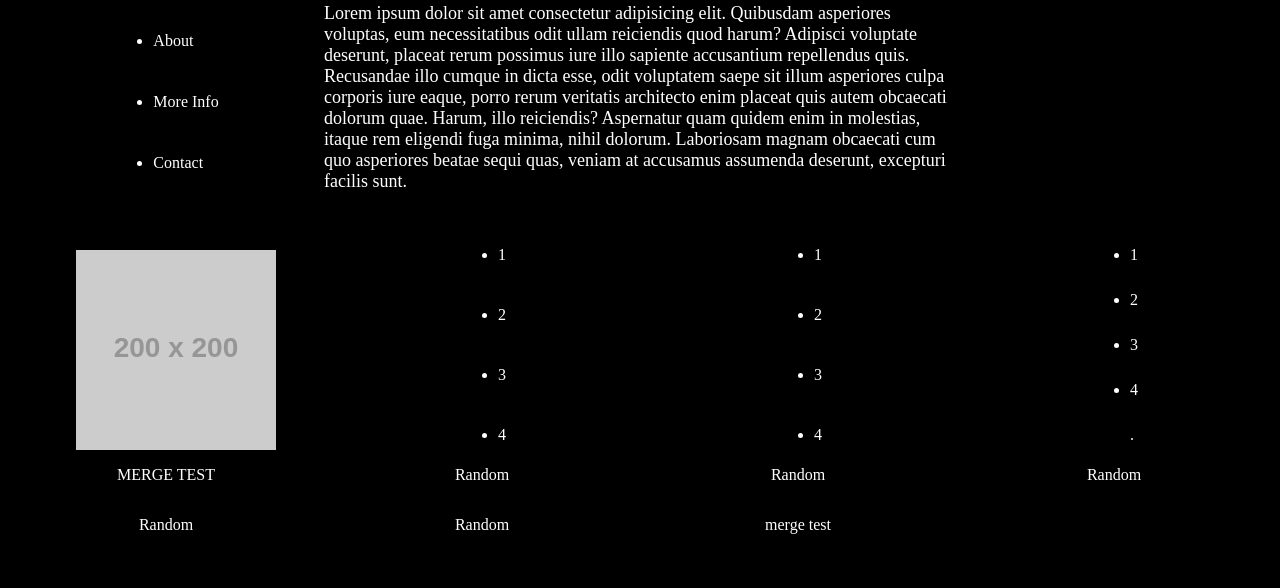
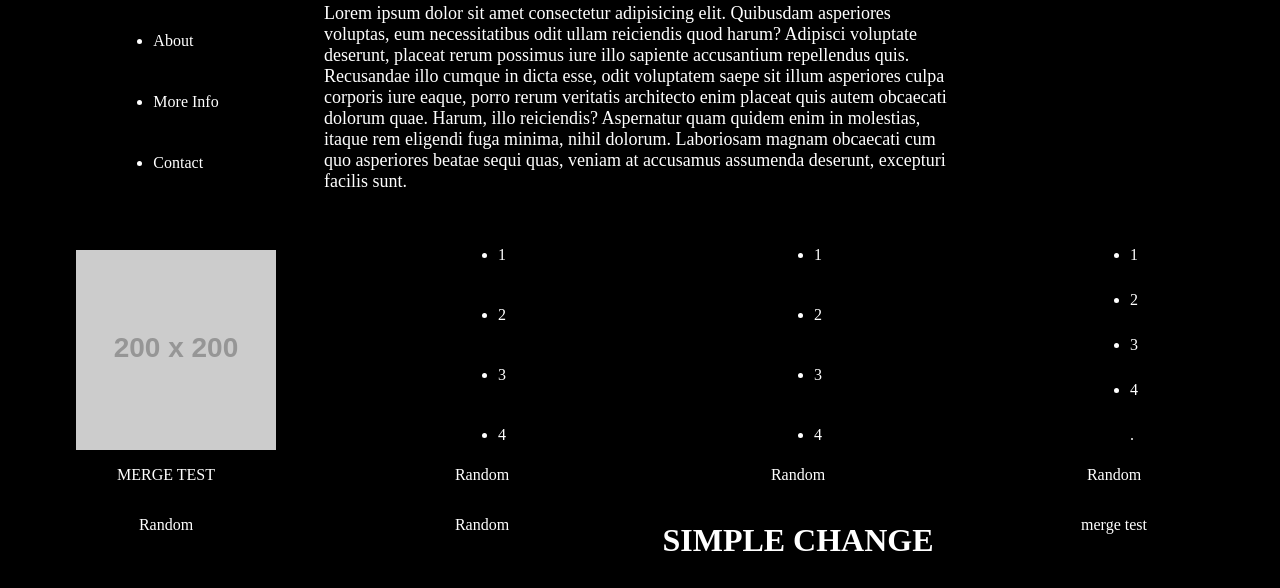
Before and after one commit to SeanECurrie/matrix-grid, a plain HTML site: page index.html in a window 1280 px wide. Shown: the part 383-971 px from the top of the page. Before the commit the page ends 941 px from the top, so only its background shows below. Drawn offline with Linux system fonts and the light colour scheme; placeholder pictures from the web are drawn by us.

Commit message:
simple change line 62

```diff
--- a/index.html
+++ b/index.html
@@ -59,6 +59,6 @@
 <p>Random</p>
 <p>Random</p>
 <p>Random</p>
-
+<h1>SIMPLE CHANGE</h1>
 <p>merge test</p>
 </html>
```
